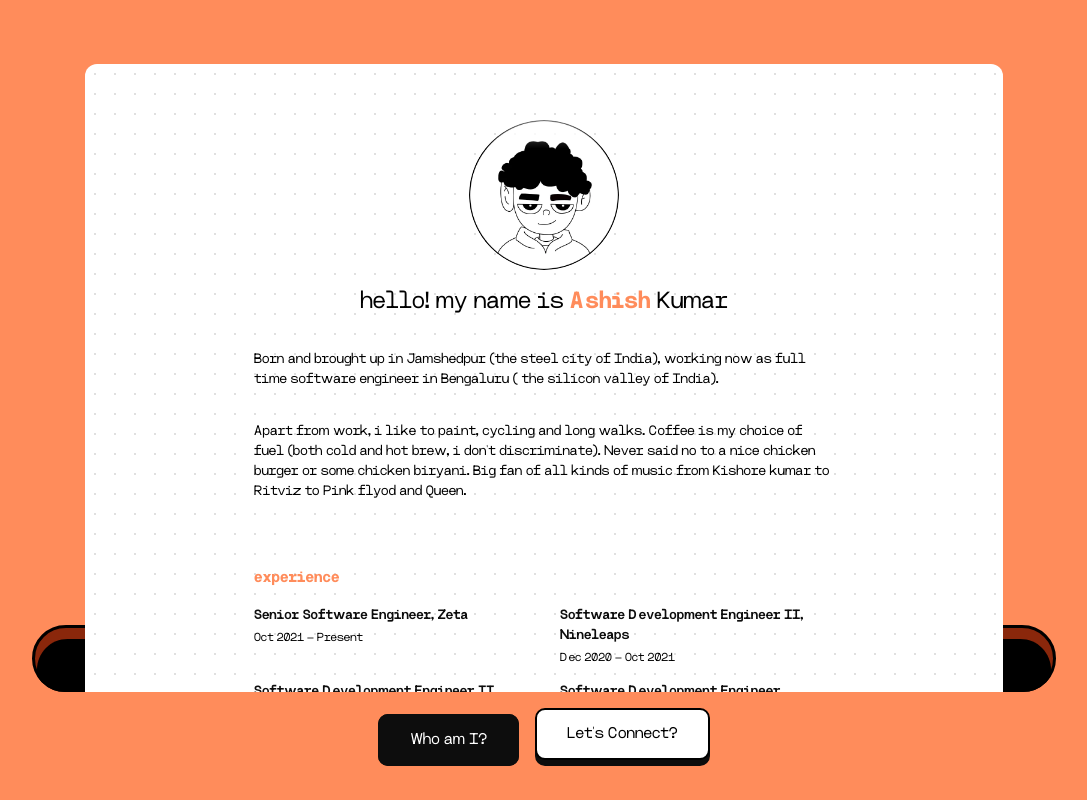
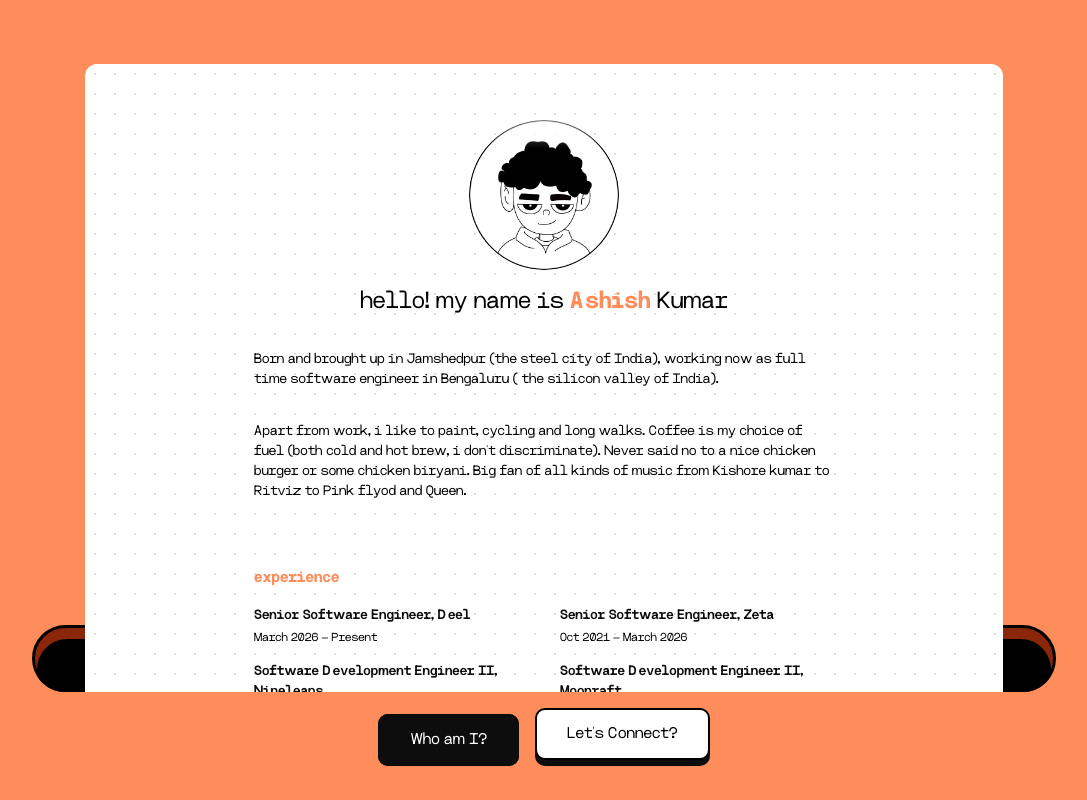
Before and after one commit to imashishks/portfolio-react, a React (Vite) app: page /whoami in a window 1280 px wide. Shown: the whole page, without its empty margins (96-1183 px from the left). Built offline with nearby package versions, Linux system fonts and the light colour scheme.

Commit message:
feat: add Deel to experience
- Senior Software Engineer, Deel (March 2026 - Present)
- Zeta updated to Oct 2021 - March 2026

```diff
--- a/src/pages/WhoAmI/components/Experience.tsx
+++ b/src/pages/WhoAmI/components/Experience.tsx
@@ -1,8 +1,12 @@
 import { motion } from "motion/react";
 const experiences = [
   {
+    title: "Senior Software Engineer, Deel",
+    date: "March 2026 – Present",
+  },
+  {
     title: "Senior Software Engineer, Zeta",
-    date: "Oct 2021 – Present",
+    date: "Oct 2021 – March 2026",
   },
   {
     title: "Software Development Engineer II, Nineleaps",
```
